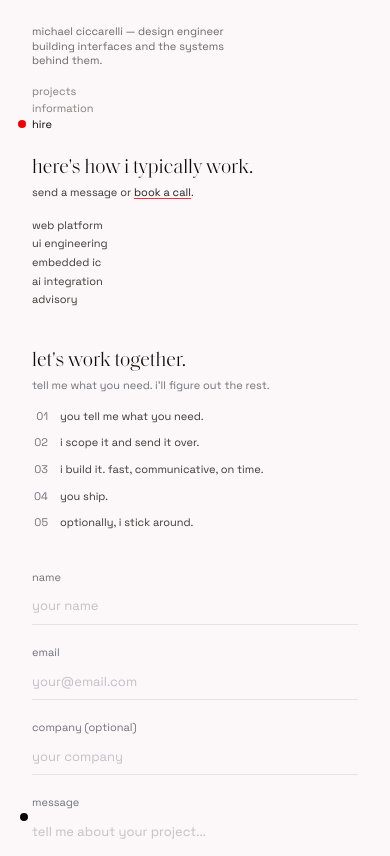
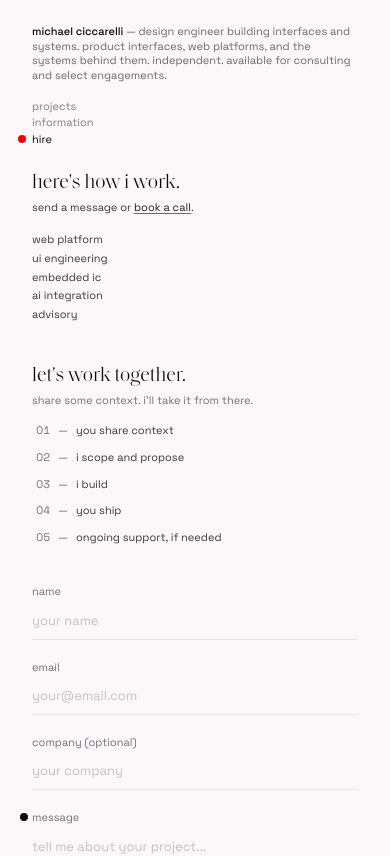
Before and after one commit to mciccarelli/personal-site, a Next.js app: page /hire in a window 390 px wide. Shown: the top 856 px of the page. Built offline with nearby package versions, Linux system fonts and the light colour scheme.

Commit message:
bump packages, update copy

```diff
--- a/app/hire/page.tsx
+++ b/app/hire/page.tsx
@@ -18,7 +18,7 @@ export default function EngagePage() {
       {/* Services — cols 3-4 */}
       <ColumnReveal className="mb-10 md:col-span-2 md:col-start-3 md:mb-0">
         <p className="mb-1 font-serif text-xl leading-tight font-light">
-          here&apos;s how i typically work.
+          here&apos;s how i work.
         </p>
         <p className="text-foreground/80 mb-4 text-xs">
           send a message or <BookCallButton />.
@@ -32,15 +32,16 @@ export default function EngagePage() {
           let&apos;s work together.
         </h1>
         <p className="text-muted-foreground mb-4 text-xs">
-          tell me what you need. i&apos;ll figure out the rest.
+          share some context. i&apos;ll take it from there.
         </p>
 
         <StaggerList className="text-foreground/80 space-y-3 text-xs">
           {processSteps.map((step, index) => (
-            <div key={index} className="flex gap-3">
-              <span className="text-muted-foreground w-4 shrink-0 text-right">
+            <div key={index} className="flex gap-2">
+              <span className="text-muted-foreground w-[1.125rem] shrink-0 text-right tabular-nums">
                 {String(index + 1).padStart(2, '0')}
               </span>
+              <span className="text-muted-foreground shrink-0">—</span>
               <span>{step}</span>
             </div>
           ))}
--- a/app/information/page.tsx
+++ b/app/information/page.tsx
@@ -12,9 +12,9 @@ export const metadata: Metadata = {
 };
 
 const aboutParagraphs = [
-  'two decades across fintech, media, and e-commerce — focused on interaction, motion, and the craft of building for the web.',
-  'past clients include modern treasury, amazon, condé nast, and pentagram. work spans trading infrastructure, payments, design systems, editorial platforms, and commerce experiences — often embedded as a principal-level ic where engineering rigor and design quality are equally non-negotiable.',
-  'i prototype in code, ship production interfaces, and work ai-first — cursor and claude code are default parts of my workflow, not experiments. i build interfaces and the systems behind them.',
+  'two decades across fintech, media, and e-commerce — focused on interaction, motion, and implementation detail.',
+  'past clients include modern treasury, amazon, condé nast, and pentagram. work spans trading infrastructure, payments, design systems, editorial platforms, and commerce — often embedded as a principal-level ic where engineering rigor and design quality are equally non-negotiable.',
+  'i prototype in code and ship production interfaces. ai is part of the workflow — cursor and claude code as default tools, not experiments.',
 ];
 
 export default function InformationPage() {
@@ -40,7 +40,7 @@ export default function InformationPage() {
             width={800}
             height={1002}
             loading="eager"
-            className="w-full -mb-px block opacity-60 mix-blend-multiply dark:mix-blend-screen dark:opacity-40"
+            className="w-full -mb-px block"
           />
         </CurtainReveal>
         <DelayedFade delay={1}>
--- a/app/layout.tsx
+++ b/app/layout.tsx
@@ -7,6 +7,7 @@ import Watermark from '@/components/watermark';
 import ModeToggle from '@/components/mode-toggle';
 import SiteNav from '@/components/site-nav';
 import IntroReveal from '@/components/intro-reveal';
+import HeroIntro from '@/components/hero-intro';
 
 const spaceGrotesk = Space_Grotesk({
   subsets: ['latin'],
@@ -15,37 +16,38 @@ const spaceGrotesk = Space_Grotesk({
 
 export const metadata: Metadata = {
   title: {
-    default: 'michael ciccarelli',
+    default: 'michael ciccarelli — design engineer',
     template: '%s — michael ciccarelli',
   },
   description:
-    'Design engineer building web interfaces and product systems. React, Next.js, TypeScript. Independent, based in Las Vegas.',
+    'Design engineer building product interfaces and web platforms. React, Next.js, TypeScript. Independent, based in Las Vegas.',
   keywords: [
+    'michael ciccarelli',
     'design engineer',
+    'frontend engineer',
     'React',
     'Next.js',
     'TypeScript',
-    'web interfaces',
-    'product systems',
+    'web platforms',
+    'product interfaces',
     'design systems',
-    'freelance developer',
     'Las Vegas',
   ],
-  authors: [{ name: 'Michael Ciccarelli' }],
-  creator: 'Michael Ciccarelli',
+  authors: [{ name: 'michael ciccarelli' }],
+  creator: 'michael ciccarelli',
   openGraph: {
     type: 'website',
     locale: 'en_US',
-    siteName: 'Michael Ciccarelli',
-    title: 'michael ciccarelli',
+    siteName: 'michael ciccarelli',
+    title: 'michael ciccarelli — design engineer',
     description:
-      'Design engineer building web interfaces and product systems. React, Next.js, TypeScript. Independent, based in Las Vegas.',
+      'Design engineer building product interfaces and web platforms. React, Next.js, TypeScript. Independent, based in Las Vegas.',
   },
   twitter: {
     card: 'summary_large_image',
-    title: 'michael ciccarelli',
+    title: 'michael ciccarelli — design engineer',
     description:
-      'Design engineer building web interfaces and product systems. React, Next.js, TypeScript. Independent, based in Las Vegas.',
+      'Design engineer building product interfaces and web platforms. React, Next.js, TypeScript. Independent, based in Las Vegas.',
   },
   icons: {
     icon: { url: '/favicon.svg', type: 'image/svg+xml' },
@@ -67,10 +69,7 @@ export default function RootLayout({
             <IntroReveal>
               <div className="relative z-10 grid grid-cols-1 px-8 pt-6 pb-24 md:grid-cols-8 md:gap-x-12 md:pr-8 md:pb-16 md:pl-10">
                 {/* Intro — mobile only, above nav */}
-                <div className="text-foreground/60 mb-4 max-w-[200px] text-xs md:hidden">
-                  michael ciccarelli — design engineer building interfaces and the systems behind
-                  them.
-                </div>
+                <HeroIntro className="text-foreground/60 mb-4 max-w-xs md:hidden" />
 
                 <div className="mb-6 self-start md:sticky md:top-6 md:col-span-2 md:mb-0">
                   <SiteNav />
--- a/app/page.tsx
+++ b/app/page.tsx
@@ -1,5 +1,6 @@
 import Feed from '@/components/feed';
 import ColumnReveal from '@/components/column-reveal';
+import HeroIntro from '@/components/hero-intro';
 import data from '../data.json';
 
 export default function Home() {
@@ -12,9 +13,7 @@ export default function Home() {
       </ColumnReveal>
 
       <ColumnReveal className="hidden md:col-span-2 md:col-start-7 md:block">
-        <p className="text-foreground/80 text-xs">
-          michael ciccarelli — design engineer building interfaces and the systems behind them.
-        </p>
+        <HeroIntro className="text-foreground/80" />
       </ColumnReveal>
     </>
   );
--- /dev/null
+++ b/components/hero-intro.tsx
@@ -0,0 +1,16 @@
+import { cn } from '@/lib/utils';
+
+type HeroIntroProps = {
+  className?: string;
+};
+
+export default function HeroIntro({ className }: HeroIntroProps) {
+  return (
+    <p className={cn('text-xs', className)}>
+      <span className="font-medium text-foreground">michael ciccarelli</span> — design
+      engineer building interfaces and systems. product
+      interfaces, web platforms, and the systems behind them. independent. available for
+      consulting and select engagements.
+    </p>
+  );
+}
--- a/data.json
+++ b/data.json
@@ -2,7 +2,7 @@
 	"services": [
 		{
 			"title": "web platform",
-			"description": "full-stack web builds on next.js — marketing sites, content systems, commerce, saas, crypto and onchain apps.",
+			"description": "full-stack web platforms on next.js — marketing, content, commerce, and product applications.",
 			"deliverables": [
 				"next.js / typescript",
 				"headless cms",
@@ -25,7 +25,7 @@
 		},
 		{
 			"title": "embedded ic",
-			"description": "principal-level frontend, embedded in your team — where engineering rigor and design quality need to coexist.",
+			"description": "principal-level frontend, embedded with your team — where engineering rigor and design quality meet.",
 			"deliverables": [
 				"product development",
 				"architecture",
@@ -36,33 +36,33 @@
 		},
 		{
 			"title": "ai integration",
-			"description": "ai-powered features built for production — llm integrations, chat interfaces, and custom tooling.",
+			"description": "production-ready ai features — llm integrations, interfaces, and tooling.",
 			"deliverables": [
 				"llm api integration",
 				"chat and assistant interfaces",
 				"streaming and real-time responses",
-				"ai-powered search and filtering"
+				"ai-powered search and workflows"
 			],
 			"price": "starting at $4,000"
 		},
 		{
 			"title": "advisory",
-			"description": "short-term engagements or ongoing retainers — architecture, frontend systems, or product direction.",
+			"description": "short-term or ongoing — architecture, systems, and product direction.",
 			"deliverables": [
 				"codebase review",
-				"design system strategy",
+				"design systems",
 				"performance audits",
-				"ongoing advisory and check-ins"
+				"ongoing advisory"
 			],
-			"price": "monthly retainers available · reach out to discuss"
+			"price": "monthly retainers available"
 		}
 	],
 	"process": [
-		"you tell me what you need.",
-		"i scope it and send it over.",
-		"i build it. fast, communicative, on time.",
-		"you ship.",
-		"optionally, i stick around."
+		"you share context",
+		"i scope and propose",
+		"i build",
+		"you ship",
+		"ongoing support, if needed"
 	],
 	"projects": [
 		{
--- a/package.json
+++ b/package.json
@@ -13,15 +13,15 @@
     "clsx": "^2.1.1",
     "gsap": "^3.14.2",
     "motion": "^12.38.0",
-    "next": "16.2.1",
+    "next": "16.2.2",
     "react": "^19.2.4",
     "react-dom": "^19.2.4",
-    "resend": "^6.9.4",
+    "resend": "^6.10.0",
     "vaul": "^1.1.2"
   },
   "devDependencies": {
     "@tailwindcss/postcss": "^4.2.2",
-    "@types/node": "^25.5.0",
+    "@types/node": "^25.5.2",
     "@types/react": "^19.2.14",
     "@types/react-dom": "^19.2.3",
     "postcss": "^8.5.8",
```
Also changed, not shown: 1 other file (tests, documents, lock files or other folders).
